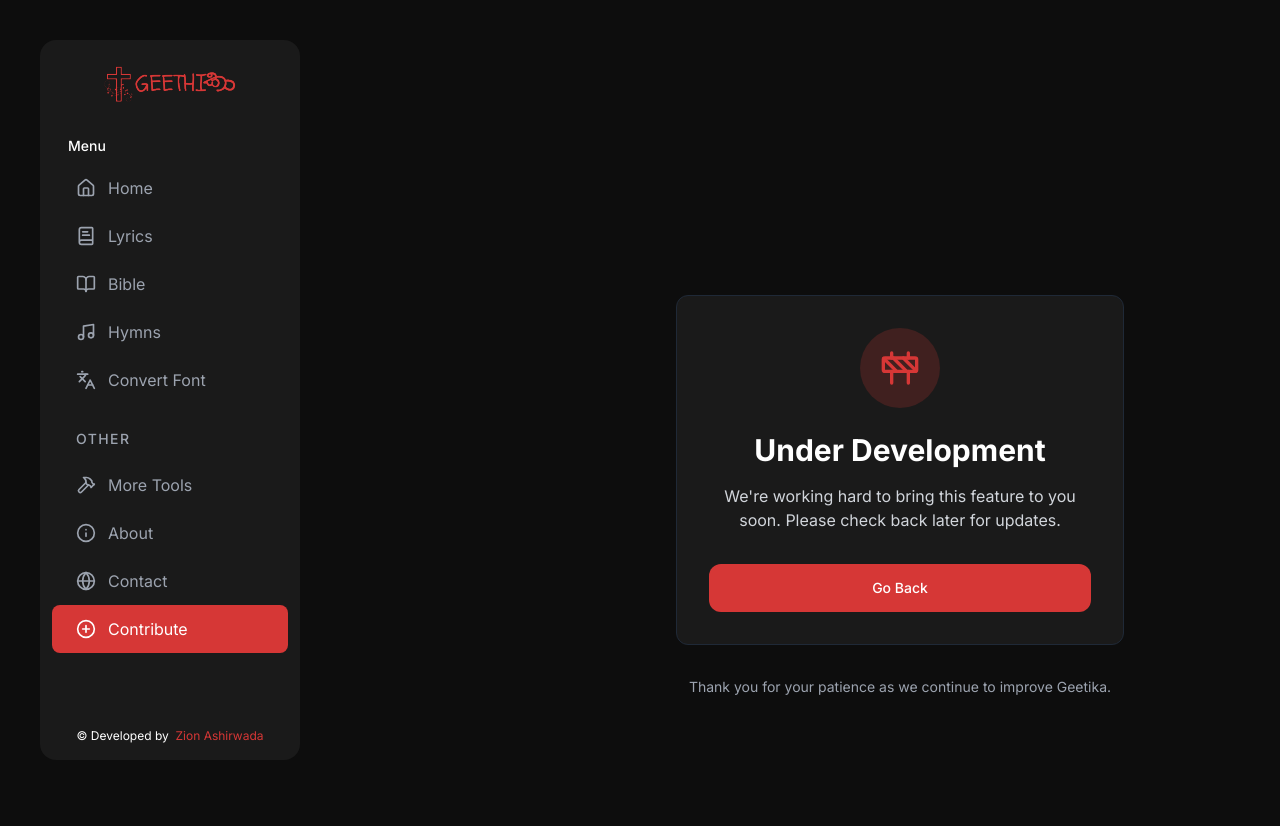
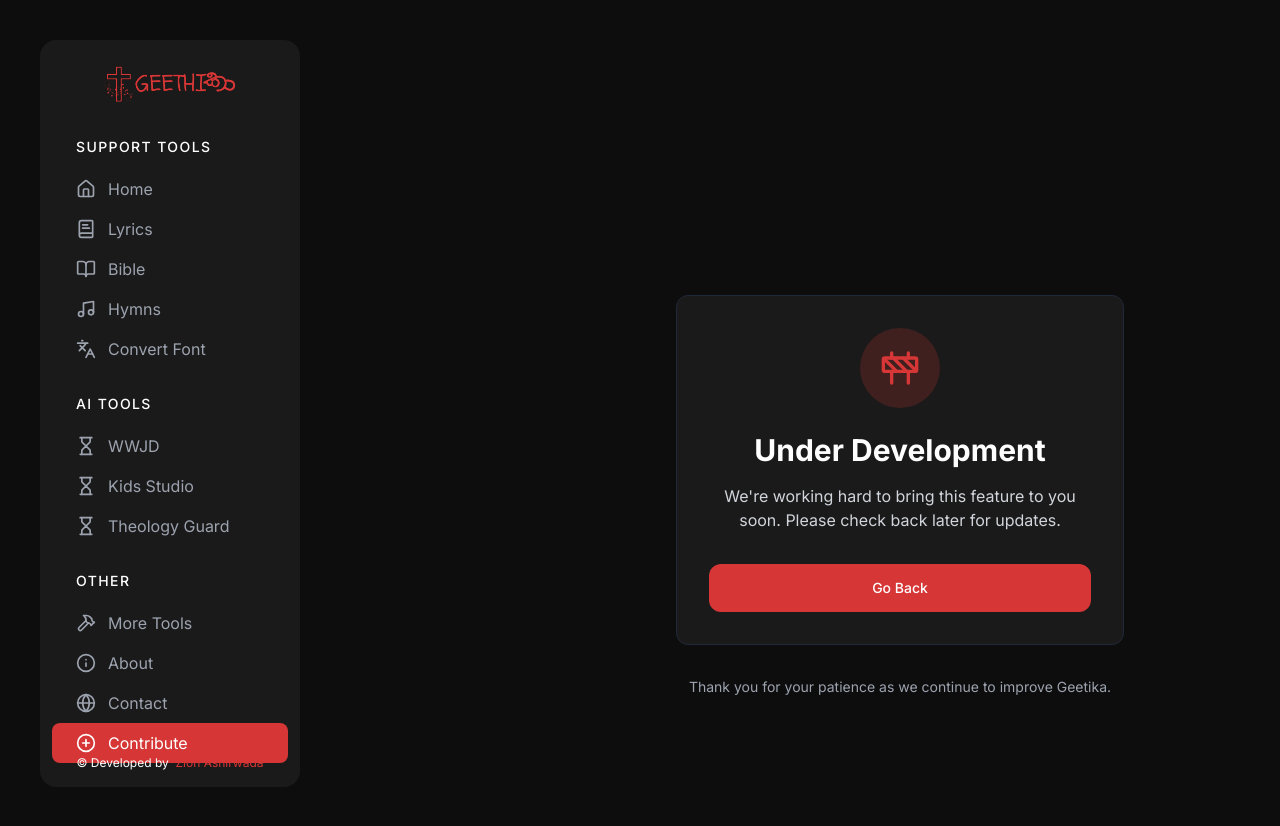
Before and after one commit to zionashirwada/Geethika, a Next.js app: page /add in a window 1280 px wide. Shown: the top 826 px of the page. Built offline with nearby package versions, Linux system fonts and the light colour scheme.

Commit message:
add ai menus

```diff
--- /dev/null
+++ b/app/ai/kids/page.tsx
@@ -0,0 +1,16 @@
+import UnderDevelopment from '@/components/UnderDev'
+import React from 'react'
+
+interface Props {
+
+}
+
+const page = (props: Props) => {
+    return (
+        <div>
+            <UnderDevelopment/>
+        </div>
+    )
+}
+
+export default page
--- /dev/null
+++ b/app/ai/theology/page.tsx
@@ -0,0 +1,16 @@
+import UnderDevelopment from '@/components/UnderDev'
+import React from 'react'
+
+interface Props {
+
+}
+
+const page = (props: Props) => {
+    return (
+        <div>
+            <UnderDevelopment/>
+        </div>
+    )
+}
+
+export default page
--- /dev/null
+++ b/app/ai/wwjd/page.tsx
@@ -0,0 +1,16 @@
+import UnderDevelopment from '@/components/UnderDev'
+import React from 'react'
+
+interface Props {
+
+}
+
+const page = (props: Props) => {
+    return (
+        <div>
+            <UnderDevelopment/>
+        </div>
+    )
+}
+
+export default page
--- a/app/globals.css
+++ b/app/globals.css
@@ -27,7 +27,8 @@ body {
 .sidebar {
   background-color: var(--sidebar);
   width: 260px;
-  height: calc(100vh - 5rem);
+  height: auto;
+  min-height: calc(100vh - 5rem);
   position: fixed;
   left: 0;
   top: 0;
@@ -69,7 +70,7 @@ body {
   display: flex;
   align-items: center;
   gap: 12px;
-  padding: 12px 24px;
+  padding: 8px 24px;
   color: #9ca3af;
   transition: all 0.3s ease;
   border-radius: 8px;
@@ -88,7 +89,7 @@ body {
 .section-title {
   font-size: 0.875rem;
   font-weight: 500;
-  color: #9ca3af;
+  color: white;
   text-transform: uppercase;
   letter-spacing: 0.1em;
   margin: 24px 24px 12px;
--- a/components/Sidebar.tsx
+++ b/components/Sidebar.tsx
@@ -10,6 +10,7 @@ import {
   BookText,
   Languages,
   Hammer,
+  Hourglass,
 } from 'lucide-react';
 import { usePathname } from 'next/navigation';
 import { useEffect, useState } from 'react';
@@ -45,7 +46,7 @@ export default function Sidebar({ isOpen, onClose }: SidebarProps) {
       </div>
 
       <div>
-        <div className={`text-sm font-medium mb-2 px-4 ${!isOpen && 'hidden'} transition-all duration-300`}>Menu</div>
+      <div className={`section-title ${!isOpen && 'hidden'} transition-all duration-300`}>Support Tools</div>
         <a href="/" className={`sidebar-link transition-all duration-300 ${pathname === '/' ? 'active' : ''}`} title={!isOpen ? "Home" : ""}>
           <Home size={20} />
           {isOpen && <span>Home</span>}
@@ -67,6 +68,20 @@ export default function Sidebar({ isOpen, onClose }: SidebarProps) {
           {isOpen && <span>Convert Font</span>}
         </a>
       </div>
+
+      <div className={`section-title ${!isOpen && 'hidden'} transition-all duration-300`}>AI Tools</div>
+      <a href="/ai/wwjd" className={`sidebar-link transition-all duration-300 ${pathname === '/ai/wwjd' ? 'active' : ''}`} title={!isOpen ? "Privacy" : ""}>
+        <Hourglass size={20} />
+        {isOpen && <span>WWJD</span>}
+      </a>
+      <a href="/ai/kids" className={`sidebar-link transition-all duration-300 ${pathname === '/ai/kids' ? 'active' : ''}`} title={!isOpen ? "Privacy" : ""}>
+        <Hourglass size={20} />
+        {isOpen && <span>Kids Studio</span>}
+      </a>
+      <a href="/ai/theology" className={`sidebar-link transition-all duration-300 ${pathname === '/ai/theology' ? 'active' : ''}`} title={!isOpen ? "Privacy" : ""}>
+        <Hourglass size={20} />
+        {isOpen && <span>Theology Guard</span>}
+      </a>
 
       <div className={`section-title ${!isOpen && 'hidden'} transition-all duration-300`}>Other</div>
       <a href="/more" className={`sidebar-link transition-all duration-300 ${pathname?.startsWith('/more' )? 'active' : ''}`} title={!isOpen ? "Privacy" : ""}>
```
